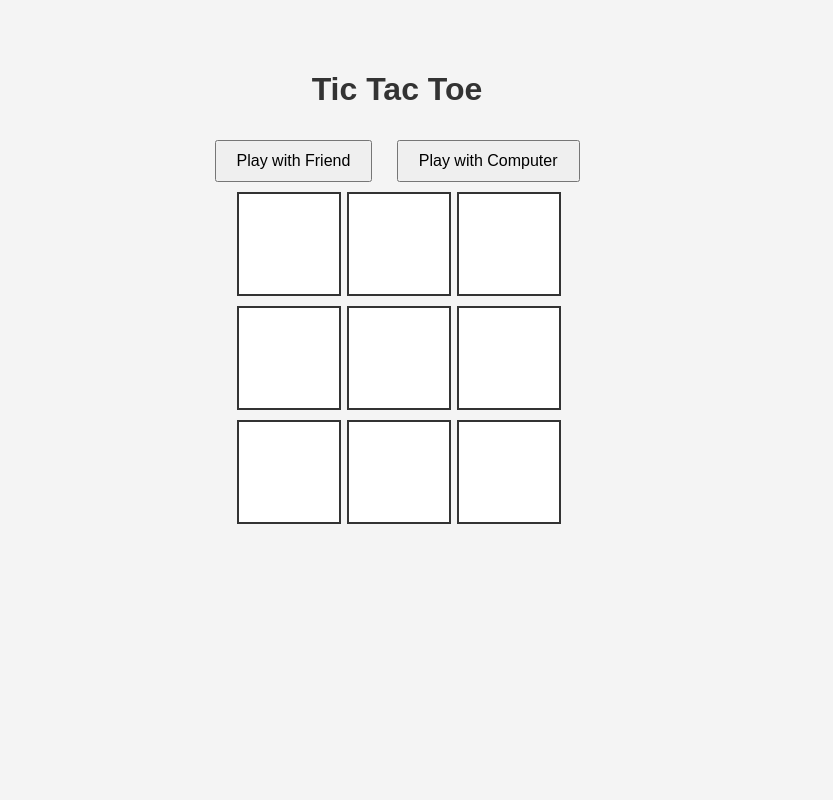
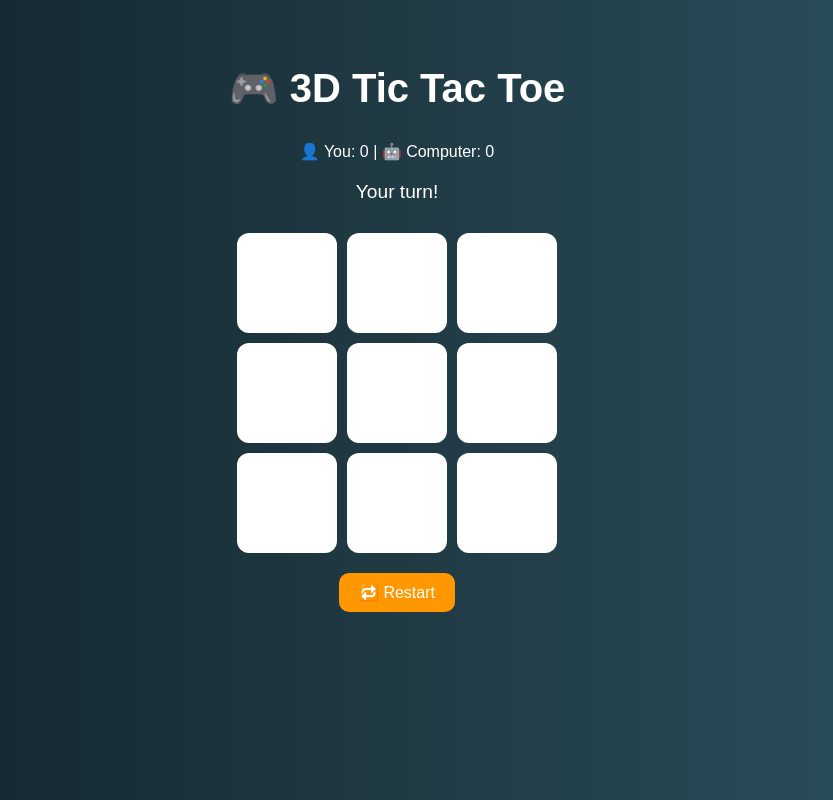
Before and after one commit to shashank-singh096/freedomplayhub, a plain HTML site: page tictactoe.html in a window 1280 px wide. Shown: the whole page, without its empty margins (243-1076 px from the left). Drawn offline with Linux system fonts and the light colour scheme.

Commit message:
Update tictactoe.html

```diff
--- a/tictactoe.html
+++ b/tictactoe.html
@@ -2,122 +2,169 @@
 <html lang="en">
 <head>
   <meta charset="UTF-8">
-  <title>Tic Tac Toe - Freedom Play</title>
+  <title>3D Tic Tac Toe – Freedom Play Hub</title>
   <style>
     body {
-      font-family: sans-serif;
-      display: flex;
-      flex-direction: column;
-      align-items: center;
-      margin-top: 50px;
-      background: #f4f4f4;
+      font-family: Arial, sans-serif;
+      background: linear-gradient(to right, #0f2027, #203a43, #2c5364);
+      color: #fff;
+      text-align: center;
+      padding: 30px;
     }
-    h1 { color: #333; }
+
+    h1 {
+      font-size: 2.5rem;
+      margin-bottom: 10px;
+    }
+
     .board {
       display: grid;
       grid-template-columns: repeat(3, 100px);
       grid-gap: 10px;
+      justify-content: center;
+      margin-top: 30px;
     }
+
     .cell {
       width: 100px;
       height: 100px;
-      background: white;
+      background: #fff;
+      color: #000;
+      font-size: 2rem;
       display: flex;
+      justify-content: center;
       align-items: center;
-      justify-content: center;
-      font-size: 2em;
+      border-radius: 12px;
       cursor: pointer;
-      border: 2px solid #333;
+      transition: transform 0.2s ease;
     }
-    .mode-btn {
-      margin: 10px;
+
+    .cell:hover {
+      transform: scale(1.1);
+    }
+
+    #status {
+      margin-top: 20px;
+      font-size: 1.2rem;
+    }
+
+    button {
+      margin-top: 20px;
       padding: 10px 20px;
-      font-size: 1em;
+      font-size: 1rem;
+      border: none;
+      border-radius: 10px;
+      background: #ff9800;
+      color: white;
       cursor: pointer;
+    }
+
+    button:hover {
+      background: #e68a00;
+    }
+
+    .scoreboard {
+      margin-top: 30px;
+      font-size: 1rem;
     }
   </style>
 </head>
 <body>
-
-<h1>Tic Tac Toe</h1>
-<div>
-  <button class="mode-btn" onclick="setMode('friend')">Play with Friend</button>
-  <button class="mode-btn" onclick="setMode('computer')">Play with Computer</button>
+  <h1>🎮 3D Tic Tac Toe</h1>
+  <div class="scoreboard">
+    👤 You: <span id="playerScore">0</span> | 🤖 Computer: <span id="computerScore">0</span>
   </div>
-
+  <div id="status">Your turn!</div>
   <div class="board" id="board"></div>
-<p id="status"></p>
+  <button onclick="resetGame()">🔁 Restart</button>
 
   <script>
-  const board = document.getElementById('board');
-  const status = document.getElementById('status');
-  let cells = Array(9).fill(null);
-  let currentPlayer = 'X';
-  let gameOver = false;
-  let mode = 'friend';
+    const boardElement = document.getElementById("board");
+    const statusElement = document.getElementById("status");
+    const playerScoreElement = document.getElementById("playerScore");
+    const computerScoreElement = document.getElementById("computerScore");
 
-  function setMode(selectedMode) {
-    mode = selectedMode;
-    resetGame();
-  }
+    let board = Array(9).fill("");
+    let currentPlayer = "X";
+    let playerScore = 0;
+    let computerScore = 0;
+    let isGameOver = false;
 
-  function drawBoard() {
-    board.innerHTML = '';
-    cells.forEach((cell, i) => {
-      const div = document.createElement('div');
-      div.className = 'cell';
-      div.textContent = cell || '';
-      div.addEventListener('click', () => makeMove(i));
-      board.appendChild(div);
+    function renderBoard() {
+      boardElement.innerHTML = "";
+      board.forEach((cell, index) => {
+        const cellElement = document.createElement("div");
+        cellElement.classList.add("cell");
+        cellElement.textContent = cell;
+        cellElement.addEventListener("click", () => handleMove(index));
+        boardElement.appendChild(cellElement);
       });
     }
 
-  function makeMove(index) {
-    if (gameOver || cells[index]) return;
-    cells[index] = currentPlayer;
-    drawBoard();
-    if (checkWin(currentPlayer)) {
-      status.textContent = `${currentPlayer} wins!`;
-      gameOver = true;
-      return;
-    }
-    if (cells.every(cell => cell)) {
-      status.textContent = "It's a draw!";
-      gameOver = true;
-      return;
-    }
-    currentPlayer = currentPlayer === 'X' ? 'O' : 'X';
-
-    if (mode === 'computer' && currentPlayer === 'O') {
+    function handleMove(index) {
+      if (board[index] || isGameOver) return;
+      board[index] = currentPlayer;
+      checkWinner();
+      currentPlayer = currentPlayer === "X" ? "O" : "X";
+      renderBoard();
+      if (!isGameOver && currentPlayer === "O") {
         setTimeout(computerMove, 500);
       }
     }
 
     function computerMove() {
-    const emptyIndices = cells.map((val, idx) => val === null ? idx : null).filter(v => v !== null);
-    const move = emptyIndices[Math.floor(Math.random() * emptyIndices.length)];
-    makeMove(move);
+      let emptyIndices = board.map((val, i) => val === "" ? i : null).filter(i => i !== null);
+      if (emptyIndices.length === 0) return;
+      let randomIndex = emptyIndices[Math.floor(Math.random() * emptyIndices.length)];
+      board[randomIndex] = "O";
+      checkWinner();
+      currentPlayer = "X";
+      renderBoard();
     }
 
-  function checkWin(player) {
-    const winPatterns = [
-      [0,1,2], [3,4,5], [6,7,8],
-      [0,3,6], [1,4,7], [2,5,8],
-      [0,4,8], [2,4,6]
+    function checkWinner() {
+      const winCombos = [
+        [0, 1, 2], [3, 4, 5], [6, 7, 8],
+        [0, 3, 6], [1, 4, 7], [2, 5, 8],
+        [0, 4, 8], [2, 4, 6],
       ];
-    return winPatterns.some(pattern => pattern.every(i => cells[i] === player));
+
+      for (let combo of winCombos) {
+        const [a, b, c] = combo;
+        if (board[a] && board[a] === board[b] && board[a] === board[c]) {
+          isGameOver = true;
+          if (board[a] === "X") {
+            playerScore++;
+            statusElement.textContent = "🎉 You Win!";
+          } else {
+            computerScore++;
+            statusElement.textContent = "💻 Computer Wins!";
+          }
+          updateScore();
+          return;
+        }
+      }
+
+      if (!board.includes("")) {
+        isGameOver = true;
+        statusElement.textContent = "🤝 It's a Draw!";
+      }
+    }
+
+    function updateScore() {
+      playerScoreElement.textContent = playerScore;
+      computerScoreElement.textContent = computerScore;
     }
 
     function resetGame() {
-    cells = Array(9).fill(null);
-    currentPlayer = 'X';
-    gameOver = false;
-    status.textContent = '';
-    drawBoard();
+      board = Array(9).fill("");
+      currentPlayer = "X";
+      isGameOver = false;
+      statusElement.textContent = "Your turn!";
+      renderBoard();
     }
 
-  drawBoard();
+    renderBoard();
   </script>
-
 </body>
 </html>
```
Lines whose indentation alone changed are shown as unchanged.
